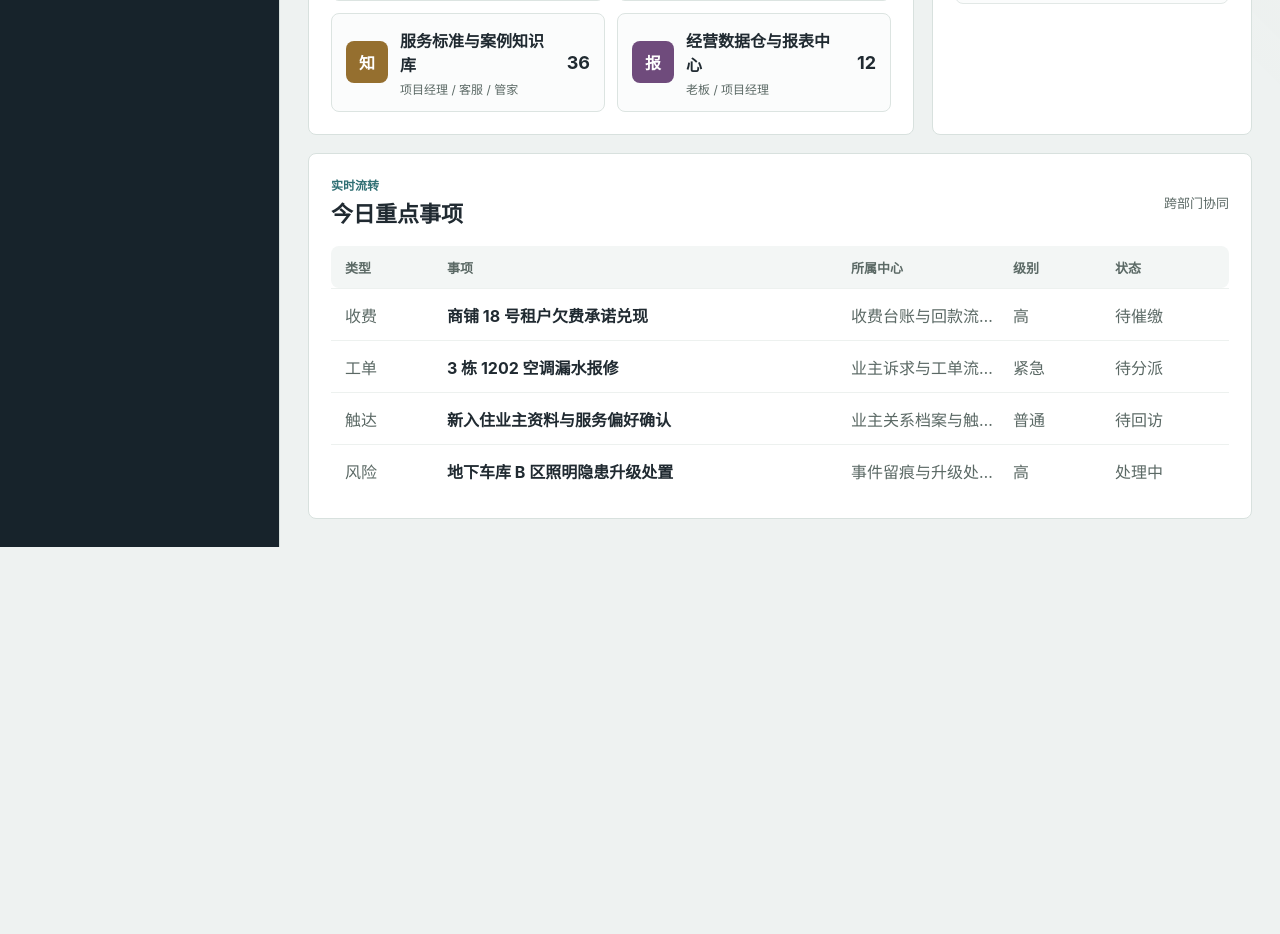
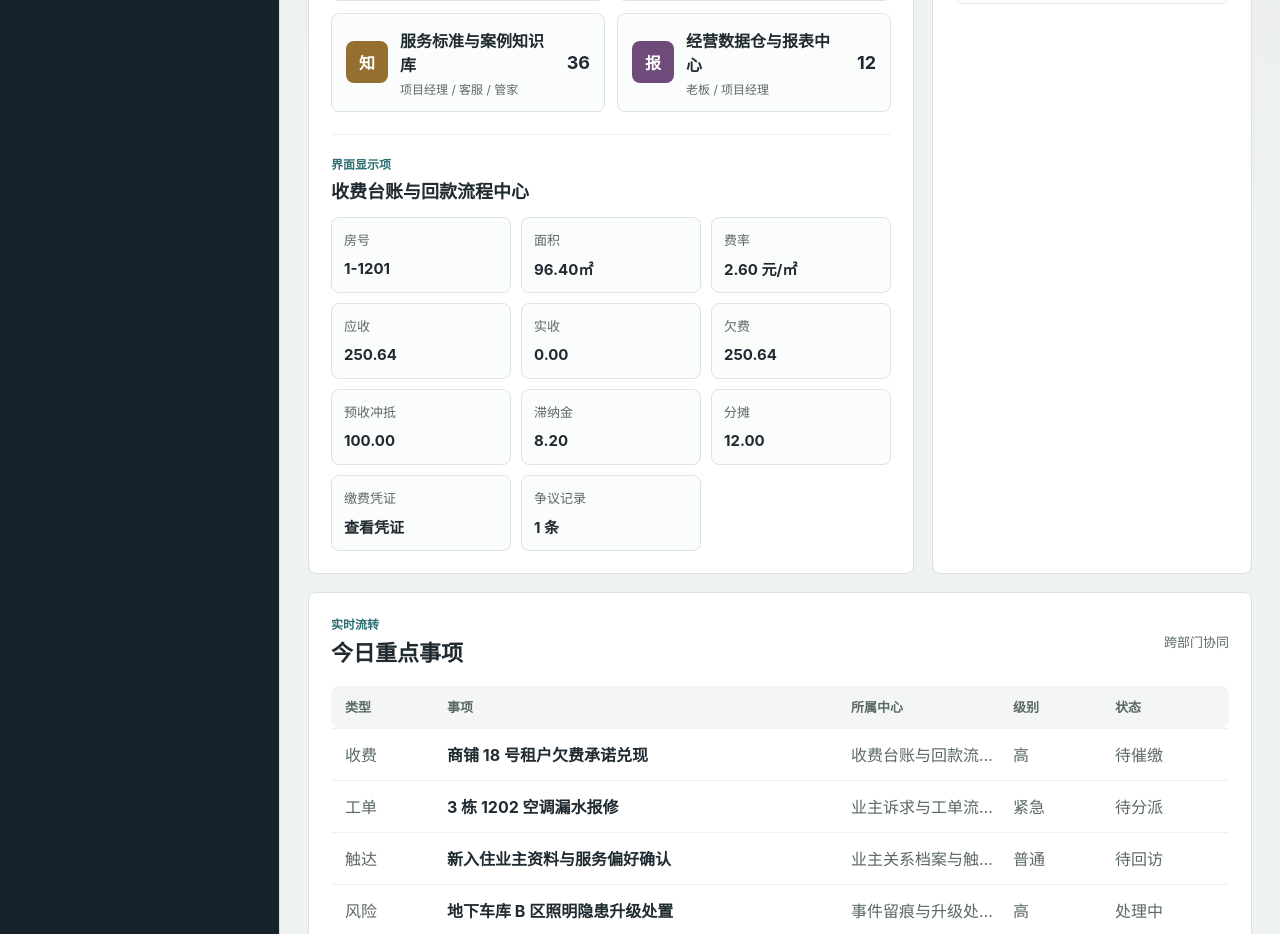
Before and after one commit to EmperorWenofHan/PropertyDemo, a Vue app in the folder frontend/: page / in a window 1280 px wide. Shown: the part 780-1714 px from the top of the page. Before the commit the page ends 1327 px from the top, so only its background shows below. Built offline with nearby package versions, Linux system fonts and the light colour scheme; no server answers.

Commit message:
feat: 六大区域职责信息

```diff
--- a/frontend/src/App.vue
+++ b/frontend/src/App.vue
@@ -14,6 +14,19 @@ const areas = [
     metric: '87.3%',
     metricLabel: '物业费收缴率',
     summary: '管理房号、面积、费率、应收、实收、欠费、预收冲抵、滞纳金、分摊、缴费凭证和争议记录。',
+    responsibilities: [
+      '房号',
+      '面积',
+      '费率',
+      '应收',
+      '实收',
+      '欠费',
+      '预收冲抵',
+      '滞纳金',
+      '分摊',
+      '缴费凭证',
+      '争议记录',
+    ],
     tasks: ['回款记录核对', '争议证据归档', '承诺兑现跟进'],
   },
   {
@@ -24,6 +37,7 @@ const areas = [
     metric: '42',
     metricLabel: '待处理诉求',
     summary: '统一承接报修、咨询、投诉入口，跟踪工单编号、派单、状态、超时、图片和回访记录。',
+    responsibilities: ['报修/咨询/投诉入口', '工单编号', '派单', '状态', '超时', '图片', '回访记录'],
     tasks: ['工单闭环检查', '现场照片补全', '回访满意度确认'],
   },
   {
@@ -34,6 +48,7 @@ const areas = [
     metric: '126',
     metricLabel: '今日触达任务',
     summary: '沉淀生日、入住周年、家庭标签、空置状态、车辆、服务偏好和触达记录，形成持续服务关系。',
+    responsibilities: ['生日', '入住周年', '家庭标签', '空置状态', '车辆', '服务偏好', '触达记录'],
     tasks: ['关怀任务执行', '触达结果登记', '业主反馈整理'],
   },
   {
@@ -44,6 +59,7 @@ const areas = [
     metric: '9',
     metricLabel: '重点风险事件',
     summary: '记录投诉事件、群体反馈、安全隐患、处置节点、责任人、升级记录和证据附件。',
+    responsibilities: ['投诉事件', '群体反馈', '安全隐患', '处置节点', '责任人', '升级记录', '证据附件'],
     tasks: ['风险台账更新', '处置过程补录', '责任链确认'],
   },
   {
@@ -54,6 +70,7 @@ const areas = [
     metric: '36',
     metricLabel: '在训服务标准',
     summary: '维护标准话术、服务 SOP、禁止承诺清单、典型案例、培训任务和考核记录。',
+    responsibilities: ['标准话术', '服务 SOP', '禁止承诺清单', '典型案例', '培训任务', '考核记录'],
     tasks: ['培训记录归档', '质检结果复盘', '典型案例沉淀'],
   },
   {
@@ -64,6 +81,7 @@ const areas = [
     metric: '12',
     metricLabel: '本月报表材料',
     summary: '汇总收费、工单、风险、关怀、培训数据，沉淀周报、月报模板和可导出经营材料。',
+    responsibilities: ['收费数据', '工单数据', '风险数据', '关怀数据', '培训数据', '周报/月报模板', '导出材料'],
     tasks: ['老板周报生成', '月报数据校验', '续约证据整理'],
   },
 ]
@@ -83,6 +101,27 @@ const workOrders = [
 ]
 
 const activeArea = computed(() => areas.find((area) => area.name === selectedArea.value) ?? areas[0])
+
+const fieldSamples = {
+  房号: '1-1201',
+  面积: '96.40㎡',
+  费率: '2.60 元/㎡',
+  应收: '250.64',
+  实收: '0.00',
+  欠费: '250.64',
+  预收冲抵: '100.00',
+  滞纳金: '8.20',
+  分摊: '12.00',
+  缴费凭证: '查看凭证',
+  争议记录: '1 条',
+}
+
+const activeFields = computed(() =>
+  (activeArea.value.responsibilities ?? []).map((field) => ({
+    label: field,
+    value: fieldSamples[field] ?? '待录入',
+  })),
+)
 
 onMounted(async () => {
   try {
@@ -184,6 +223,19 @@ onMounted(async () => {
               <b>{{ area.metric }}</b>
             </button>
           </div>
+
+          <div class="field-preview">
+            <div class="field-preview-heading">
+              <p class="eyebrow">界面显示项</p>
+              <h3>{{ activeArea.name }}</h3>
+            </div>
+            <div class="field-grid">
+              <label v-for="field in activeFields" :key="field.label" class="field-card">
+                <span>{{ field.label }}</span>
+                <strong>{{ field.value }}</strong>
+              </label>
+            </div>
+          </div>
         </article>
 
         <article class="panel task-panel">
--- a/frontend/src/style.css
+++ b/frontend/src/style.css
@@ -175,6 +175,12 @@ h2 {
   margin-bottom: 0;
   font-size: 22px;
   line-height: 1.25;
+}
+
+h3 {
+  margin: 0;
+  font-size: 18px;
+  line-height: 1.3;
 }
 
 .connection-pill {
@@ -362,6 +368,45 @@ h2 {
   font-size: 18px;
 }
 
+.field-preview {
+  margin-top: 22px;
+  padding-top: 20px;
+  border-top: 1px solid #edf1ef;
+}
+
+.field-preview-heading {
+  margin-bottom: 14px;
+}
+
+.field-grid {
+  display: grid;
+  grid-template-columns: repeat(3, minmax(0, 1fr));
+  gap: 10px;
+}
+
+.field-card {
+  display: grid;
+  gap: 8px;
+  min-height: 76px;
+  padding: 12px;
+  border: 1px solid #dce4e1;
+  border-radius: 8px;
+  background: #fbfcfc;
+}
+
+.field-card span {
+  color: #5b6965;
+  font-size: 13px;
+}
+
+.field-card strong {
+  overflow: hidden;
+  color: #202a31;
+  font-size: 15px;
+  text-overflow: ellipsis;
+  white-space: nowrap;
+}
+
 .task-list {
   display: grid;
   gap: 12px;
@@ -462,6 +507,7 @@ h2 {
 
   .area-nav,
   .content-grid,
+  .field-grid,
   .module-grid,
   .stat-grid {
     grid-template-columns: 1fr;
```
